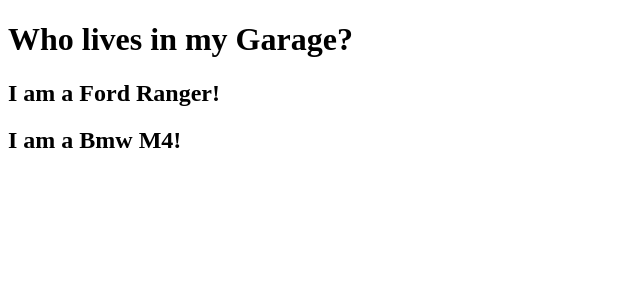
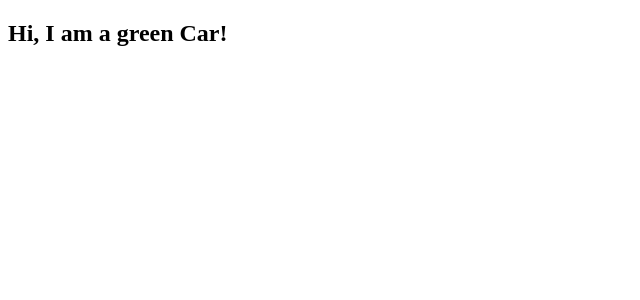
Before and after one commit to mkiamoyo/MOBPROG-IT252-react-w3schools, a React (Vite) app in the folder my-react-app/: page / in a window 1280 px wide. Shown: the top 300 px of the page, without its empty margins (0-640 px from the left). Built offline with nearby package versions, Linux system fonts and the light colour scheme.

Commit message:
W3Schools React Components Sample code 06

```diff
--- /dev/null
+++ b/my-react-app/src/Vehicle.jsx
@@ -0,0 +1,7 @@
+function Car() {
+  return (
+    <h2>Hi, I am a green Car!</h2>
+  );
+}
+
+export default Car;
--- a/my-react-app/src/main.jsx
+++ b/my-react-app/src/main.jsx
@@ -1,21 +1,8 @@
 import { createRoot } from 'react-dom/client'
-
-function Car(props) {
-  return (
-    <h2>I am a {props.brand}!</h2>
-  );
-}
-
-function Garage() {
-  return (
-    <>
-      <h1>Who lives in my Garage?</h1>
-      <Car brand="Ford Ranger" />
-      <Car brand="Bmw M4" />
-    </>
-  );
-}
+import Car from './Vehicle.jsx';
 
 createRoot(document.getElementById('root')).render(
-  <Garage />
+  <Car />
 );
+
+//Make sure to check out the Vehicle.js file.
```
